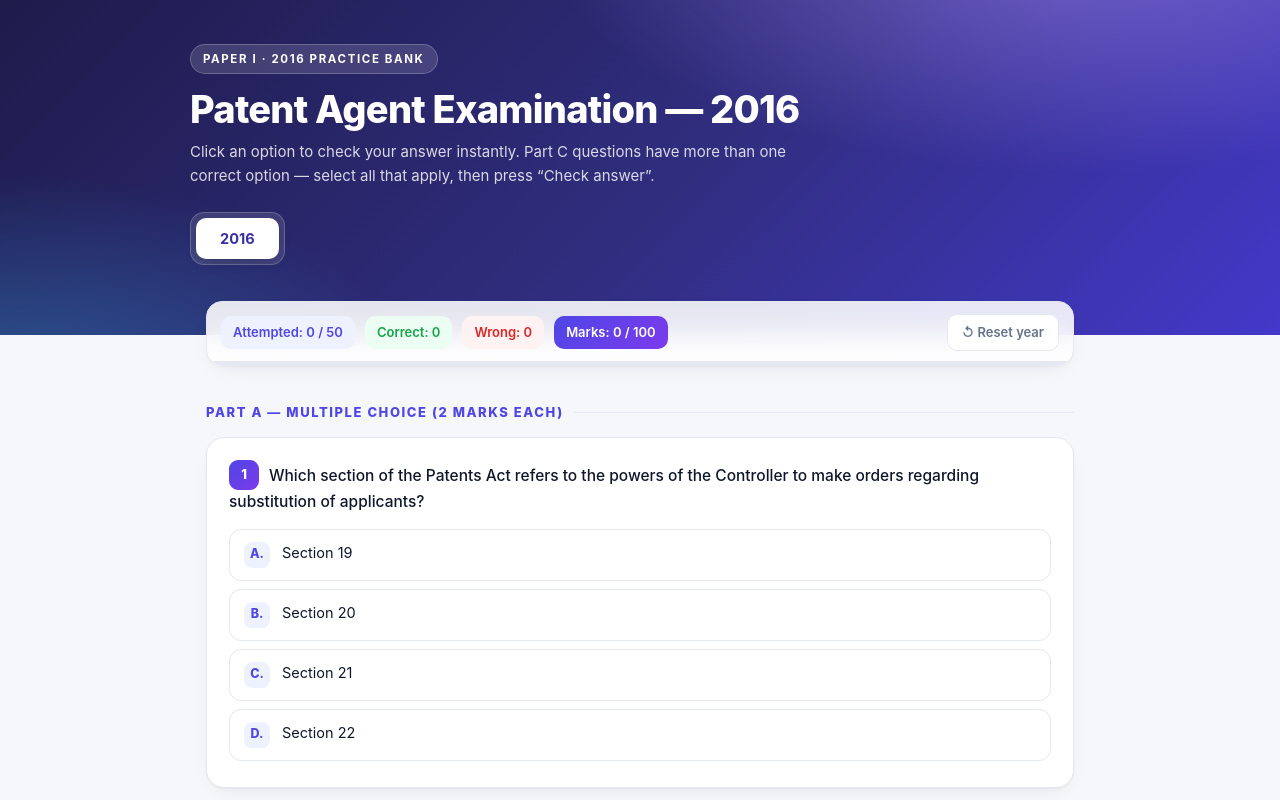
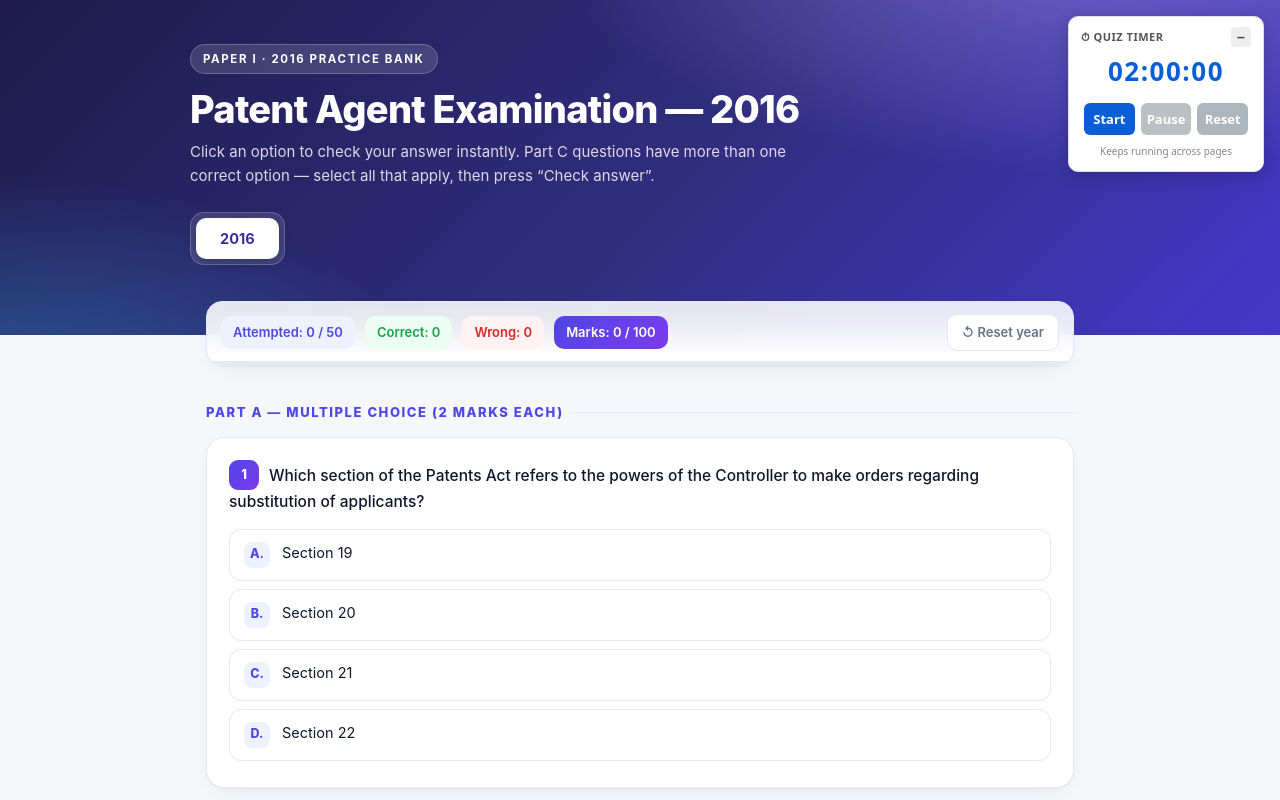
Before and after one commit to pnkjsoni/paper, a plain HTML site: page 2016.html in a window 1280 px wide. Shown: the top 800 px of the page. Drawn offline with Linux system fonts and the light colour scheme.

Commit message:
Include timer.js script for floating timer
Added a script tag to include the timer.js file for functionality.

```diff
--- a/2016.html
+++ b/2016.html
@@ -540,5 +540,8 @@ $('tabs').addEventListener('click', e => {
 buildTabs();
 renderYear();
 </script>
+
+    <!-- The floating timer injects itself here -->
+  <script src="timer.js"></script>
 </body>
 </html>
```
